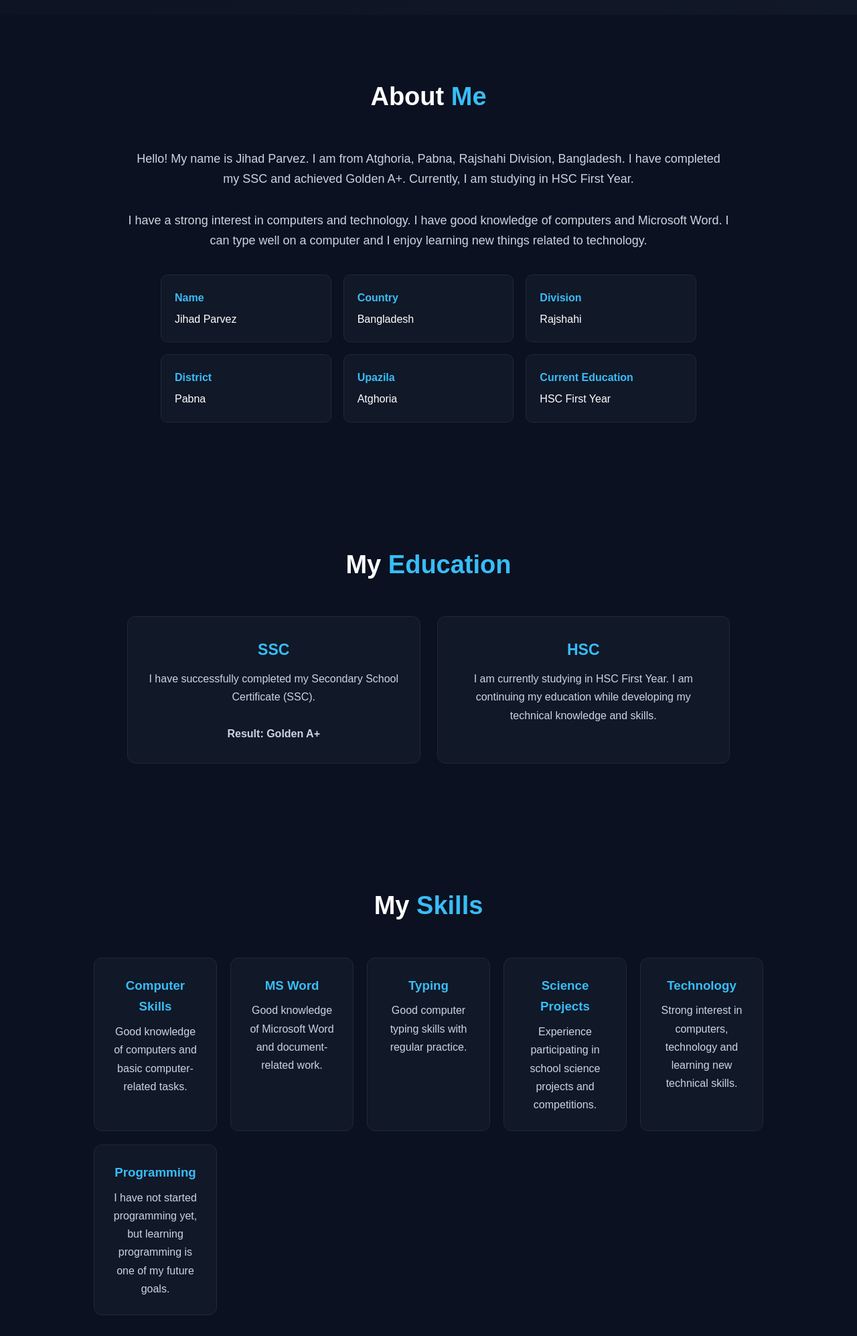
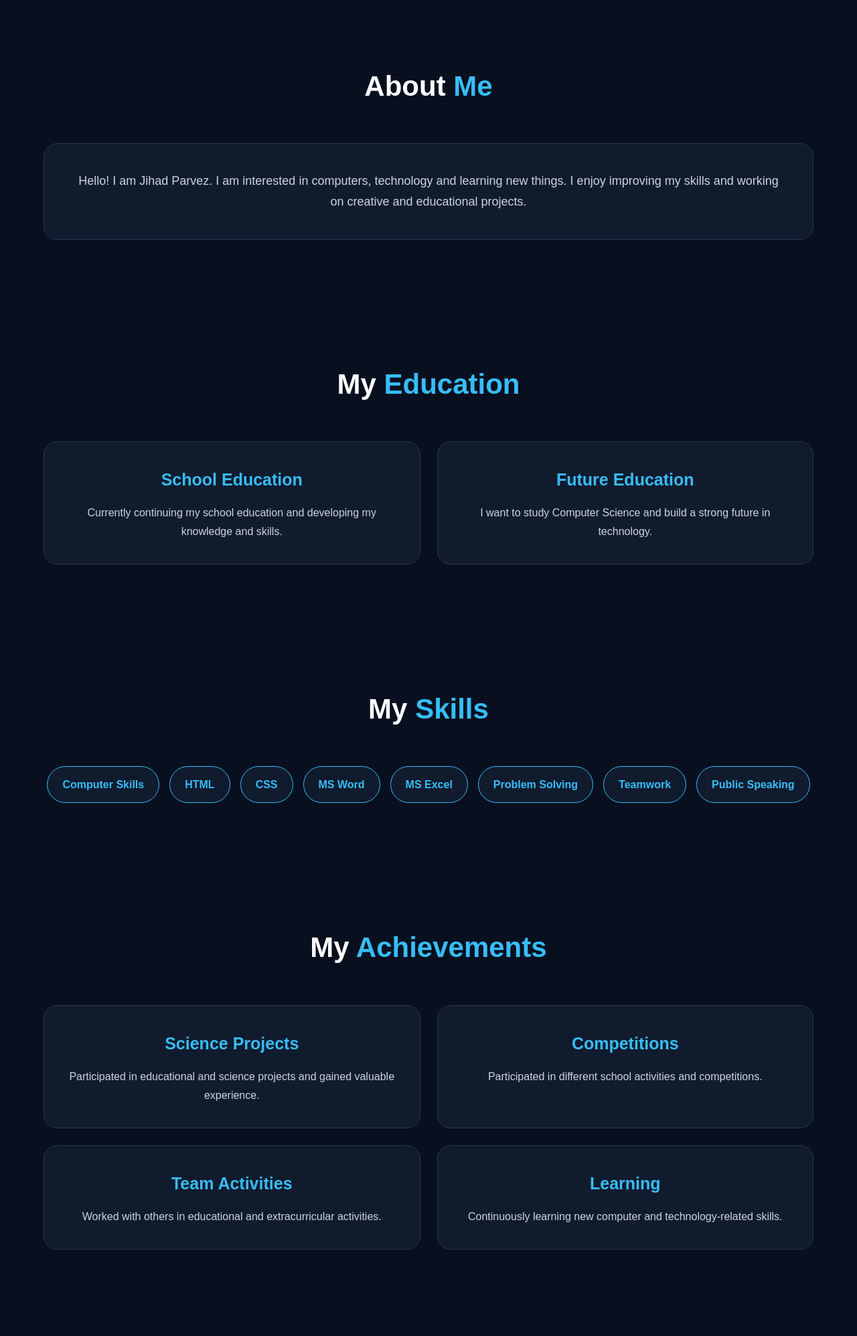
Before and after one commit to jihad2245/jihadparvez.github.io, a plain HTML site: page index.html in a window 1280 px wide. Shown: the part 805-2800 px from the top of the page at 67% size. Drawn offline with Linux system fonts and the light colour scheme.

Commit message:
Update index.html

````diff
--- a/index.html
+++ b/index.html
@@ -1,10 +1,8 @@
-```html
 <!DOCTYPE html>
 <html lang="en">
 <head>
     <meta charset="UTF-8">
     <meta name="viewport" content="width=device-width, initial-scale=1.0">
-
     <title>Jihad Parvez | Personal Portfolio</title>
 
     <style>
@@ -17,54 +15,62 @@
 
         body {
             font-family: Arial, sans-serif;
-            background: #0b1120;
+            background: #08101f;
             color: white;
             line-height: 1.7;
         }
 
+        /* Navigation */
+        header {
+            position: sticky;
+            top: 0;
+            z-index: 1000;
+            background: rgba(8, 16, 31, 0.96);
+            border-bottom: 1px solid #263753;
+        }
+
         nav {
-            position: fixed;
-            top: 0;
-            width: 100%;
-            padding: 18px 8%;
+            max-width: 1200px;
+            margin: auto;
+            padding: 18px 25px;
             display: flex;
             justify-content: space-between;
             align-items: center;
-            background: rgba(11, 17, 32, 0.96);
-            z-index: 1000;
-            border-bottom: 1px solid #1e293b;
         }
 
         .logo {
-            font-size: 25px;
+            font-size: 30px;
             font-weight: bold;
             color: #38bdf8;
         }
 
         nav ul {
+            list-style: none;
             display: flex;
-            list-style: none;
-            gap: 25px;
+            flex-wrap: wrap;
+            justify-content: center;
+            gap: 22px;
         }
 
-        nav ul li a {
+        nav a {
             color: white;
             text-decoration: none;
             transition: 0.3s;
         }
 
-        nav ul li a:hover {
+        nav a:hover {
             color: #38bdf8;
         }
 
+        /* Hero */
         .hero {
-            min-height: 100vh;
+            min-height: 90vh;
             display: flex;
             justify-content: center;
             align-items: center;
             text-align: center;
-            padding: 100px 20px 50px;
-            background: linear-gradient(135deg, #0b1120, #111827);
+            padding: 40px 20px;
+            background: radial-gradient(circle at top, #12345b, #08101f 60%);
         }
 
         .hero h1 {
@@ -77,143 +83,144 @@
         }
 
         .hero p {
-            font-size: 22px;
+            font-size: 21px;
             color: #cbd5e1;
-            max-width: 750px;
-            margin: auto;
+            margin-bottom: 30px;
         }
 
         .btn {
             display: inline-block;
             padding: 13px 28px;
-            margin-top: 30px;
             background: #38bdf8;
-            color: #07111f;
+            color: #06101d;
             text-decoration: none;
-            border-radius: 8px;
+            border-radius: 30px;
             font-weight: bold;
             transition: 0.3s;
         }
 
         .btn:hover {
             transform: translateY(-3px);
-            background: #7dd3fc;
+            box-shadow: 0 10px 30px rgba(56,189,248,0.3);
         }
 
+        /* Sections */
         section {
-            padding: 90px 8%;
+            max-width: 1200px;
+            margin: auto;
+            padding: 90px 25px;
         }
 
         .section-title {
             text-align: center;
-            font-size: 38px;
-            margin-bottom: 45px;
+            font-size: 42px;
+            margin-bottom: 50px;
         }
 
         .section-title span {
             color: #38bdf8;
         }
 
-        .about {
-            max-width: 900px;
-            margin: auto;
+        /* About */
+        .about-box {
+            background: #111b2e;
+            border: 1px solid #263753;
+            padding: 40px;
+            border-radius: 20px;
             text-align: center;
+        }
+
+        .about-box p {
             color: #cbd5e1;
             font-size: 18px;
         }
 
-        .info {
-            max-width: 800px;
-            margin: 35px auto 0;
+        /* Cards */
+        .cards {
             display: grid;
-            grid-template-columns: repeat(auto-fit, minmax(220px, 1fr));
-            gap: 18px;
-        }
-
-        .info-box {
-            background: #111827;
-            padding: 20px;
-            border-radius: 10px;
-            border: 1px solid #1e293b;
-        }
-
-        .info-box strong {
-            color: #38bdf8;
-            display: block;
-            margin-bottom: 5px;
-        }
-
-        .skills-container {
-            display: grid;
-            grid-template-columns: repeat(auto-fit, minmax(180px, 1fr));
-            gap: 20px;
-            max-width: 1000px;
-            margin: auto;
-        }
-
-        .skill {
-            background: #111827;
-            padding: 25px;
-            text-align: center;
-            border: 1px solid #1e293b;
-            border-radius: 12px;
-            transition: 0.3s;
-        }
-
-        .skill:hover {
-            transform: translateY(-5px);
-            border-color: #38bdf8;
-        }
-
-        .skill h3 {
-            color: #38bdf8;
-            margin-bottom: 8px;
-        }
-
-        .skill p {
-            color: #cbd5e1;
-        }
-
-        .education-container,
-        .achievement-container {
-            max-width: 900px;
-            margin: auto;
-            display: grid;
-            grid-template-columns: repeat(auto-fit, minmax(260px, 1fr));
+            grid-template-columns: repeat(2, 1fr);
             gap: 25px;
         }
 
         .card {
-            background: #111827;
-            padding: 30px;
-            border-radius: 12px;
-            border: 1px solid #1e293b;
+            background: #111b2e;
+            border: 1px solid #263753;
+            padding: 35px;
+            border-radius: 20px;
             text-align: center;
+            transition: 0.3s;
+        }
+
+        .card:hover {
+            transform: translateY(-7px);
+            border-color: #38bdf8;
         }
 
         .card h3 {
             color: #38bdf8;
-            margin-bottom: 10px;
-            font-size: 23px;
+            font-size: 25px;
+            margin-bottom: 15px;
         }
 
         .card p {
             color: #cbd5e1;
         }
 
+        /* Skills */
+        .skills {
+            display: flex;
+            flex-wrap: wrap;
+            justify-content: center;
+            gap: 15px;
+        }
+
+        .skill {
+            padding: 13px 22px;
+            background: #111b2e;
+            border: 1px solid #38bdf8;
+            border-radius: 30px;
+            color: #38bdf8;
+            font-weight: bold;
+        }
+
+        /* Gallery */
+        .gallery {
+            display: grid;
+            grid-template-columns: repeat(3, 1fr);
+            gap: 20px;
+        }
+
+        .gallery-item {
+            height: 250px;
+            overflow: hidden;
+            border-radius: 18px;
+            border: 1px solid #263753;
+            background: #111b2e;
+        }
+
+        .gallery-item img {
+            width: 100%;
+            height: 100%;
+            object-fit: cover;
+            transition: 0.4s;
+        }
+
+        .gallery-item:hover img {
+            transform: scale(1.08);
+        }
+
+        /* Goal */
         .goal {
-            max-width: 850px;
-            margin: auto;
             text-align: center;
-            background: #111827;
-            padding: 35px;
-            border-radius: 15px;
-            border: 1px solid #1e293b;
+            background: linear-gradient(135deg, #102746, #111b2e);
+            border-radius: 25px;
+            padding: 55px 30px;
+            border: 1px solid #263753;
         }
 
         .goal h3 {
             color: #38bdf8;
-            font-size: 26px;
+            font-size: 30px;
             margin-bottom: 15px;
         }
 
@@ -222,45 +229,48 @@
             font-size: 18px;
         }
 
+        /* Contact */
         .contact {
             text-align: center;
-            max-width: 700px;
-            margin: auto;
         }
 
         .contact p {
+            margin: 12px 0;
             color: #cbd5e1;
-            margin-bottom: 25px;
             font-size: 18px;
         }
 
+        /* Footer */
         footer {
             text-align: center;
-            padding: 25px;
-            background: #060b14;
+            padding: 30px;
+            background: #050b15;
             color: #94a3b8;
+            border-top: 1px solid #24324a;
         }
 
-        @media (max-width: 700px) {
+        /* Mobile */
+        @media (max-width: 800px) {
             nav {
-                padding: 15px 5%;
-            }
-
-            nav ul {
-                gap: 10px;
-                font-size: 12px;
+                flex-direction: column;
+                gap: 15px;
             }
 
             .hero h1 {
-                font-size: 40px;
+                font-size: 42px;
             }
 
             .hero p {
-                font-size: 18px;
+                font-size: 17px;
             }
 
-            section {
-                padding: 70px 5%;
+            .cards,
+            .gallery {
+                grid-template-columns: 1fr;
+            }
+
+            .section-title {
+                font-size: 34px;
             }
         }
     </style>
@@ -269,6 +279,7 @@
 <body>
 
     <!-- Navigation -->
+    <header>
         <nav>
             <div class="logo">Jihad Parvez</div>
 
@@ -278,336 +289,172 @@
                 <li><a href="#education">Education</a></li>
                 <li><a href="#skills">Skills</a></li>
                 <li><a href="#achievements">Achievements</a></li>
+                <li><a href="#gallery">Gallery</a></li>
                 <li><a href="#goal">Goal</a></li>
                 <li><a href="#contact">Contact</a></li>
             </ul>
         </nav>
-
+    </header>
 
     <!-- Home -->
     <section class="hero" id="home">
+        <div>
+            <h1>Hello, I'm <span>Jihad Parvez</span></h1>
+            <p>Student • Computer Enthusiast • Future Software Engineer</p>
+            <a href="#about" class="btn">Explore My Portfolio</a>
+        </div>
+    </section>
 
-        <div>
+    <!-- About -->
+    <section id="about">
+        <h2 class="section-title">About <span>Me</span></h2>
 
-            <h1>Hello, I'm <span>Jihad Parvez</span></h1>
+        <div class="about-box">
+            <p>
+                Hello! I am Jihad Parvez. I am interested in computers,
+                technology and learning new things. I enjoy improving my
+                skills and working on creative and educational projects.
+            </p>
+        </div>
+    </section>
 
+    <!-- Education -->
+    <section id="education">
+        <h2 class="section-title">My <span>Education</span></h2>
+
+        <div class="cards">
+            <div class="card">
+                <h3>School Education</h3>
                 <p>
-                Student from Bangladesh | Computer Enthusiast |
-                Future Computer Engineer
+                    Currently continuing my school education and
+                    developing my knowledge and skills.
                 </p>
-
-            <a href="#about" class="btn">
-                Explore My Portfolio
-            </a>
-
             </div>
 
+            <div class="card">
+                <h3>Future Education</h3>
+                <p>
+                    I want to study Computer Science and build a
+                    strong future in technology.
+                </p>
+            </div>
+        </div>
     </section>
 
+    <!-- Skills -->
+    <section id="skills">
+        <h2 class="section-title">My <span>Skills</span></h2>
 
-    <!-- About Me -->
-    <section id="about">
+        <div class="skills">
+            <div class="skill">Computer Skills</div>
+            <div class="skill">HTML</div>
+            <div class="skill">CSS</div>
+            <div class="skill">MS Word</div>
+            <div class="skill">MS Excel</div>
+            <div class="skill">Problem Solving</div>
+            <div class="skill">Teamwork</div>
+            <div class="skill">Public Speaking</div>
+        </div>
+    </section>
 
-        <h2 class="section-title">
-            About <span>Me</span>
-        </h2>
+    <!-- Achievements -->
+    <section id="achievements">
+        <h2 class="section-title">My <span>Achievements</span></h2>
 
-        <div class="about">
+        <div class="cards">
 
+            <div class="card">
+                <h3>Science Projects</h3>
                 <p>
-                Hello! My name is Jihad Parvez. I am from Atghoria,
-                Pabna, Rajshahi Division, Bangladesh.
-                I have completed my SSC and achieved Golden A+.
-                Currently, I am studying in HSC First Year.
+                    Participated in educational and science projects
+                    and gained valuable experience.
                 </p>
-
-            <br>
-
-            <p>
-                I have a strong interest in computers and technology.
-                I have good knowledge of computers and Microsoft Word.
-                I can type well on a computer and I enjoy learning
-                new things related to technology.
-            </p>
-
             </div>
 
-
-        <div class="info">
-
-            <div class="info-box">
-                <strong>Name</strong>
-                Jihad Parvez
+            <div class="card">
+                <h3>Competitions</h3>
+                <p>
+                    Participated in different school activities
+                    and competitions.
+                </p>
             </div>
 
-            <div class="info-box">
-                <strong>Country</strong>
-                Bangladesh
+            <div class="card">
+                <h3>Team Activities</h3>
+                <p>
+                    Worked with others in educational and
+                    extracurricular activities.
+                </p>
             </div>
 
-            <div class="info-box">
-                <strong>Division</strong>
-                Rajshahi
-            </div>
-
-            <div class="info-box">
-                <strong>District</strong>
-                Pabna
-            </div>
-
-            <div class="info-box">
-                <strong>Upazila</strong>
-                Atghoria
-            </div>
-
-            <div class="info-box">
-                <strong>Current Education</strong>
-                HSC First Year
+            <div class="card">
+                <h3>Learning</h3>
+                <p>
+                    Continuously learning new computer and
+                    technology-related skills.
+                </p>
             </div>
 
         </div>
-
     </section>
 
+    <!-- Gallery -->
+    <section id="gallery">
+        <h2 class="section-title">My <span>Gallery</span></h2>
 
-    <!-- Education -->
-    <section id="education">
+        <div class="gallery">
 
-        <h2 class="section-title">
-            My <span>Education</span>
-        </h2>
-
-        <div class="education-container">
-
-            <div class="card">
-
-                <h3>SSC</h3>
-
-                <p>
-                    I have successfully completed my Secondary School
-                    Certificate (SSC).
-                </p>
-
-                <br>
-
-                <p>
-                    <strong>Result: Golden A+</strong>
-                </p>
-
+            <div class="gallery-item">
+                <img
+                    src="https://images.unsplash.com/photo-1516321318423-f06f85e504b3"
+                    alt="Computer">
             </div>
 
+            <div class="gallery-item">
+                <img
+                    src="https://images.unsplash.com/photo-1523240795612-9a054b0db644"
+                    alt="Students">
+            </div>
 
-            <div class="card">
-
-                <h3>HSC</h3>
-
-                <p>
-                    I am currently studying in HSC First Year.
-                    I am continuing my education while developing
-                    my technical knowledge and skills.
-                </p>
-
+            <div class="gallery-item">
+                <img
+                    src="https://images.unsplash.com/photo-1531482615713-2afd69097998"
+                    alt="Teamwork">
             </div>
 
         </div>
-
     </section>
 
+    <!-- Goal -->
+    <section id="goal">
+        <h2 class="section-title">My <span>Goal</span></h2>
 
-    <!-- Skills -->
-    <section id="skills">
-
-        <h2 class="section-title">
-            My <span>Skills</span>
-        </h2>
-
-        <div class="skills-container">
-
-            <div class="skill">
-
-                <h3>Computer Skills</h3>
+        <div class="goal">
+            <h3>Future Software Engineer</h3>
 
             <p>
-                    Good knowledge of computers and basic
-                    computer-related tasks.
+                My goal is to study Computer Science, improve my
+                technical skills and build a successful future
+                in technology.
             </p>
-
         </div>
-
-
-            <div class="skill">
-
-                <h3>MS Word</h3>
-
-                <p>
-                    Good knowledge of Microsoft Word and
-                    document-related work.
-                </p>
-
-            </div>
-
-
-            <div class="skill">
-
-                <h3>Typing</h3>
-
-                <p>
-                    Good computer typing skills with regular
-                    practice.
-                </p>
-
-            </div>
-
-
-            <div class="skill">
-
-                <h3>Science Projects</h3>
-
-                <p>
-                    Experience participating in school science
-                    projects and competitions.
-                </p>
-
-            </div>
-
-
-            <div class="skill">
-
-                <h3>Technology</h3>
-
-                <p>
-                    Strong interest in computers, technology
-                    and learning new technical skills.
-                </p>
-
-            </div>
-
-
-            <div class="skill">
-
-                <h3>Programming</h3>
-
-                <p>
-                    I have not started programming yet, but
-                    learning programming is one of my future goals.
-                </p>
-
-            </div>
-
-        </div>
-
     </section>
-
-
-    <!-- Achievements -->
-    <section id="achievements">
-
-        <h2 class="section-title">
-            My <span>Achievements</span>
-        </h2>
-
-        <div class="achievement-container">
-
-            <div class="card">
-
-                <h3>Golden A+</h3>
-
-                <p>
-                    Achieved Golden A+ in the SSC examination.
-                </p>
-
-            </div>
-
-
-            <div class="card">
-
-                <h3>Science Project Awards</h3>
-
-                <p>
-                    Received awards several times for participating
-                    in school science projects.
-                </p>
-
-            </div>
-
-        </div>
-
-    </section>
-
-
-    <!-- Career Goal -->
-    <section id="goal">
-
-        <h2 class="section-title">
-            My <span>Career Goal</span>
-        </h2>
-
-        <div class="goal">
-
-            <h3>My Dream: Computer Engineer</h3>
-
-            <p>
-                My biggest goal is to become a skilled and successful
-                Computer Engineer.
-            </p>
-
-            <br>
-
-            <p>
-                I want to learn programming, modern technologies,
-                software development and other technical skills.
-                I want to continuously improve myself and build
-                a successful career in the technology field.
-            </p>
-
-            <br>
-
-            <p>
-                My dream is to develop myself into a professional
-                Computer Engineer and use technology to create
-                useful and innovative solutions.
-            </p>
-
-        </div>
-
-    </section>
-
 
     <!-- Contact -->
     <section id="contact">
-
-        <h2 class="section-title">
-            Contact <span>Me</span>
-        </h2>
+        <h2 class="section-title"><span>Contact</span> Me</h2>
 
         <div class="contact">
-
-            <p>
-                Thank you for visiting my personal portfolio.
-                If you would like to connect with me, feel free
-                to send me an email.
-            </p>
-
-            <a
-                href="mailto:mdjihadparvezjoy@gmail.com"
-                class="btn">
-                Email Me
-            </a>
-
+            <p>📧 Email: Your Email Here</p>
+            <p>📍 Location: Bangladesh</p>
+            <p>💻 GitHub: jihad2245</p>
         </div>
-
     </section>
-
 
     <!-- Footer -->
     <footer>
-
-        <p>
-            © 2026 Jihad Parvez. All Rights Reserved.
-        </p>
-
+        <p>© 2026 Jihad Parvez. All Rights Reserved.</p>
     </footer>
 
 </body>
 </html>
-```
````
Lines whose indentation alone changed are shown as unchanged.
